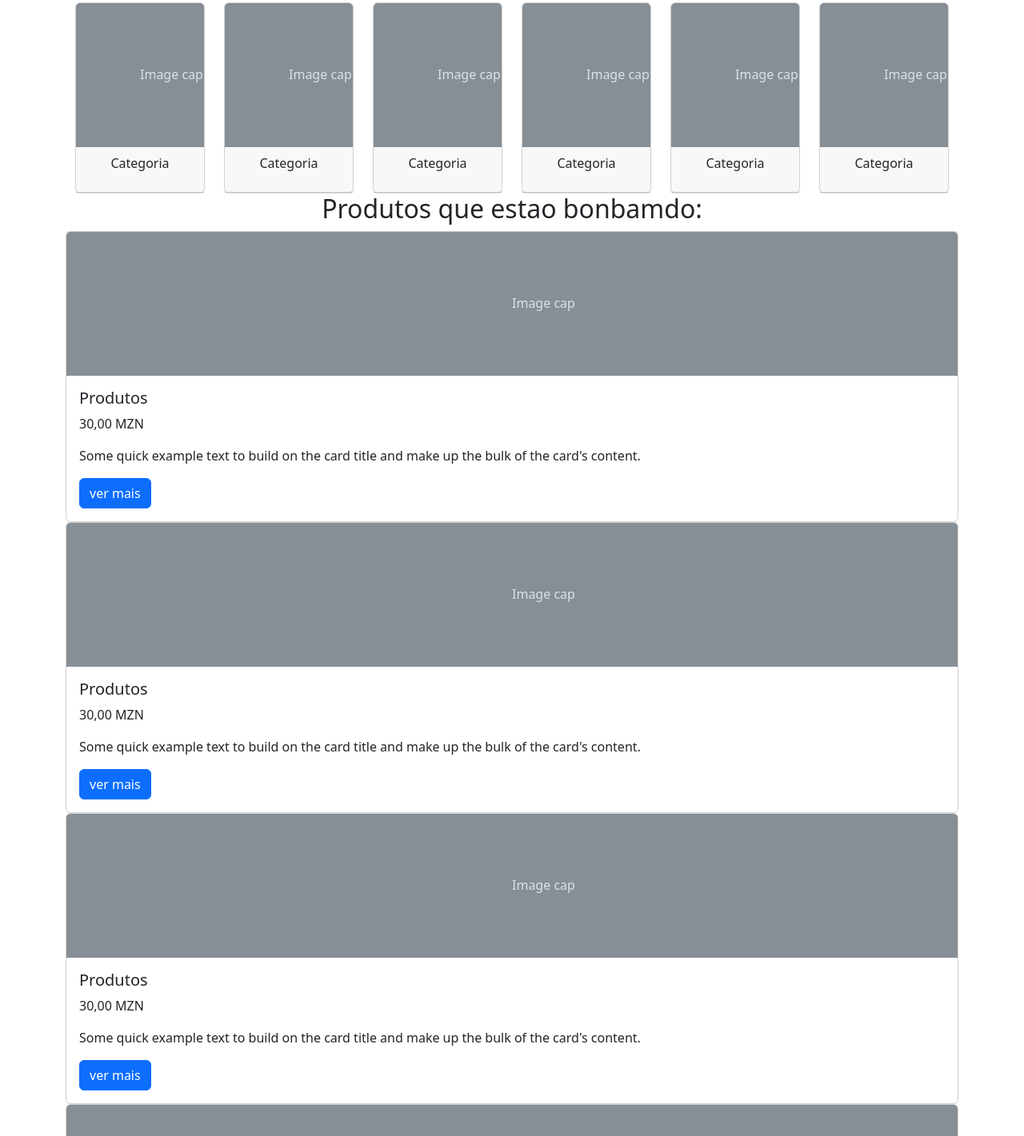
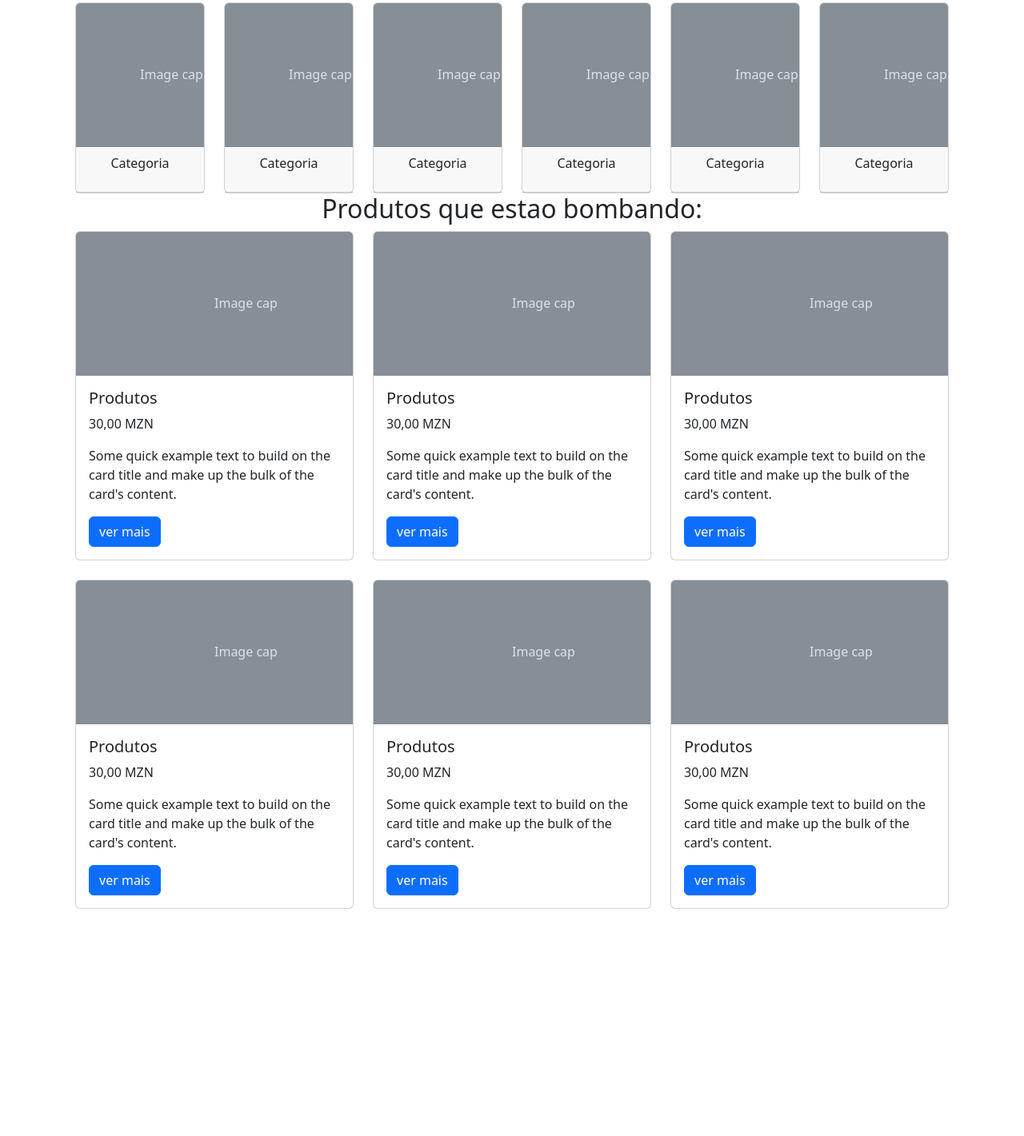
Before and after one commit to RicardoCCossa/Meteoro, a plain HTML site: page index.html in a window 1280 px wide. Shown: the part 499-1920 px from the top of the page at 80% size. After the commit the page ends 1636 px from the top, so only its background shows below. Drawn offline with nearby package versions, Linux system fonts and the light colour scheme.

Commit message:
Produtos que estao bombando

```diff
--- a/index.html
+++ b/index.html
@@ -135,9 +135,23 @@
     </div>
     </div>
 
-      <h2 class="text-center">Produtos que estao bonbamdo:</h2>
-      <div class="container">
-        <div class="card">
+      <h2 class="text-center">Produtos que estao bombando:</h2>
+      <div class="container row mx-auto g-4">
+
+        <div class="col-12 col-md-6 col-lg-4">
+          <div class="card">
+            <svg class="bd-placeholder-img card-img-top" width="100%" height="180" xmlns="http://www.w3.org/2000/svg" role="img" aria-label="Placeholder: Image cap" preserveAspectRatio="xMidYMid slice" focusable="false"><title>Placeholder</title><rect width="100%" height="100%" fill="#868e96"></rect><text x="50%" y="50%" fill="#dee2e6" dy=".3em">Image cap</text></svg>
+            <div class="card-body">
+              <h5 class="card-title">Produtos</h5>
+              <p>30,00 MZN</p>
+              <p class="card-text">Some quick example text to build on the card title and make up the bulk of the card's content.</p>
+              <a href="#" class="btn btn-primary">ver mais</a>
+            </div>
+          </div>
+        </div>
+
+        <div class="col-12 col-md-6 col-lg-4">
+          <div class="card">
           <svg class="bd-placeholder-img card-img-top" width="100%" height="180" xmlns="http://www.w3.org/2000/svg" role="img" aria-label="Placeholder: Image cap" preserveAspectRatio="xMidYMid slice" focusable="false"><title>Placeholder</title><rect width="100%" height="100%" fill="#868e96"></rect><text x="50%" y="50%" fill="#dee2e6" dy=".3em">Image cap</text></svg>
           <div class="card-body">
             <h5 class="card-title">Produtos</h5>
@@ -145,8 +159,10 @@
             <p class="card-text">Some quick example text to build on the card title and make up the bulk of the card's content.</p>
             <a href="#" class="btn btn-primary">ver mais</a>
           </div>
+                </div>
         </div>
 
+      <div class="col-12 col-md-6 col-lg-4">
         <div class="card">
         <svg class="bd-placeholder-img card-img-top" width="100%" height="180" xmlns="http://www.w3.org/2000/svg" role="img" aria-label="Placeholder: Image cap" preserveAspectRatio="xMidYMid slice" focusable="false"><title>Placeholder</title><rect width="100%" height="100%" fill="#868e96"></rect><text x="50%" y="50%" fill="#dee2e6" dy=".3em">Image cap</text></svg>
         <div class="card-body">
@@ -155,8 +171,10 @@
           <p class="card-text">Some quick example text to build on the card title and make up the bulk of the card's content.</p>
           <a href="#" class="btn btn-primary">ver mais</a>
         </div>
+            </div>
       </div>
 
+    <div class="col-12 col-md-6 col-lg-4">
       <div class="card">
       <svg class="bd-placeholder-img card-img-top" width="100%" height="180" xmlns="http://www.w3.org/2000/svg" role="img" aria-label="Placeholder: Image cap" preserveAspectRatio="xMidYMid slice" focusable="false"><title>Placeholder</title><rect width="100%" height="100%" fill="#868e96"></rect><text x="50%" y="50%" fill="#dee2e6" dy=".3em">Image cap</text></svg>
       <div class="card-body">
@@ -165,38 +183,33 @@
         <p class="card-text">Some quick example text to build on the card title and make up the bulk of the card's content.</p>
         <a href="#" class="btn btn-primary">ver mais</a>
       </div>
+      </div>
     </div>
 
-    <div class="card">
-    <svg class="bd-placeholder-img card-img-top" width="100%" height="180" xmlns="http://www.w3.org/2000/svg" role="img" aria-label="Placeholder: Image cap" preserveAspectRatio="xMidYMid slice" focusable="false"><title>Placeholder</title><rect width="100%" height="100%" fill="#868e96"></rect><text x="50%" y="50%" fill="#dee2e6" dy=".3em">Image cap</text></svg>
-    <div class="card-body">
-      <h5 class="card-title">Produtos</h5>
-      <p>30,00 MZN</p>
-      <p class="card-text">Some quick example text to build on the card title and make up the bulk of the card's content.</p>
-      <a href="#" class="btn btn-primary">ver mais</a>
-    </div>
+    <div class="col-12 col-md-6 col-lg-4">
+      <div class="card">
+      <svg class="bd-placeholder-img card-img-top" width="100%" height="180" xmlns="http://www.w3.org/2000/svg" role="img" aria-label="Placeholder: Image cap" preserveAspectRatio="xMidYMid slice" focusable="false"><title>Placeholder</title><rect width="100%" height="100%" fill="#868e96"></rect><text x="50%" y="50%" fill="#dee2e6" dy=".3em">Image cap</text></svg>
+      <div class="card-body">
+        <h5 class="card-title">Produtos</h5>
+        <p>30,00 MZN</p>
+        <p class="card-text">Some quick example text to build on the card title and make up the bulk of the card's content.</p>
+        <a href="#" class="btn btn-primary">ver mais</a>
+      </div>
+      </div>
     </div>
 
-    <div class="card">
-    <svg class="bd-placeholder-img card-img-top" width="100%" height="180" xmlns="http://www.w3.org/2000/svg" role="img" aria-label="Placeholder: Image cap" preserveAspectRatio="xMidYMid slice" focusable="false"><title>Placeholder</title><rect width="100%" height="100%" fill="#868e96"></rect><text x="50%" y="50%" fill="#dee2e6" dy=".3em">Image cap</text></svg>
-    <div class="card-body">
-      <h5 class="card-title">Produtos</h5>
-      <p>30,00 MZN</p>
-      <p class="card-text">Some quick example text to build on the card title and make up the bulk of the card's content.</p>
-      <a href="#" class="btn btn-primary">ver mais</a>
+    <div class="col-12 col-md-6 col-lg-4">
+      <div class="card">
+      <svg class="bd-placeholder-img card-img-top" width="100%" height="180" xmlns="http://www.w3.org/2000/svg" role="img" aria-label="Placeholder: Image cap" preserveAspectRatio="xMidYMid slice" focusable="false"><title>Placeholder</title><rect width="100%" height="100%" fill="#868e96"></rect><text x="50%" y="50%" fill="#dee2e6" dy=".3em">Image cap</text></svg>
+      <div class="card-body">
+        <h5 class="card-title">Produtos</h5>
+        <p>30,00 MZN</p>
+        <p class="card-text">Some quick example text to build on the card title and make up the bulk of the card's content.</p>
+        <a href="#" class="btn btn-primary">ver mais</a>
+      </div>
+      </div>
+         </div>
     </div>
-    </div>
-
-    <div class="card">
-    <svg class="bd-placeholder-img card-img-top" width="100%" height="180" xmlns="http://www.w3.org/2000/svg" role="img" aria-label="Placeholder: Image cap" preserveAspectRatio="xMidYMid slice" focusable="false"><title>Placeholder</title><rect width="100%" height="100%" fill="#868e96"></rect><text x="50%" y="50%" fill="#dee2e6" dy=".3em">Image cap</text></svg>
-    <div class="card-body">
-      <h5 class="card-title">Produtos</h5>
-      <p>30,00 MZN</p>
-      <p class="card-text">Some quick example text to build on the card title and make up the bulk of the card's content.</p>
-      <a href="#" class="btn btn-primary">ver mais</a>
-    </div>
-    </div>
-       </div>
     <script src="https://cdn.jsdelivr.net/npm/bootstrap@5.3.3/dist/js/bootstrap.bundle.min.js" integrity="sha384-YvpcrYf0tY3lHB60NNkmXc5s9fDVZLESaAA55NDzOxhy9GkcIdslK1eN7N6jIeHz" crossorigin="anonymous"></script>
 </body>
 </html>
```
